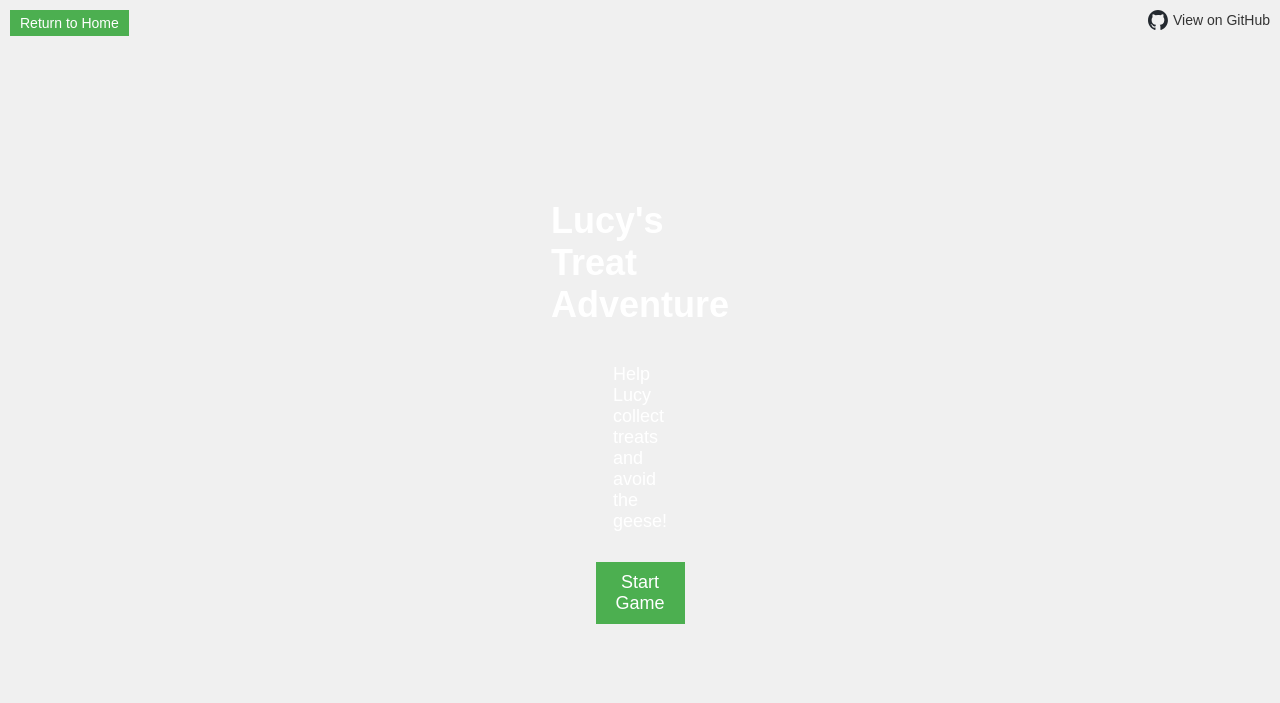
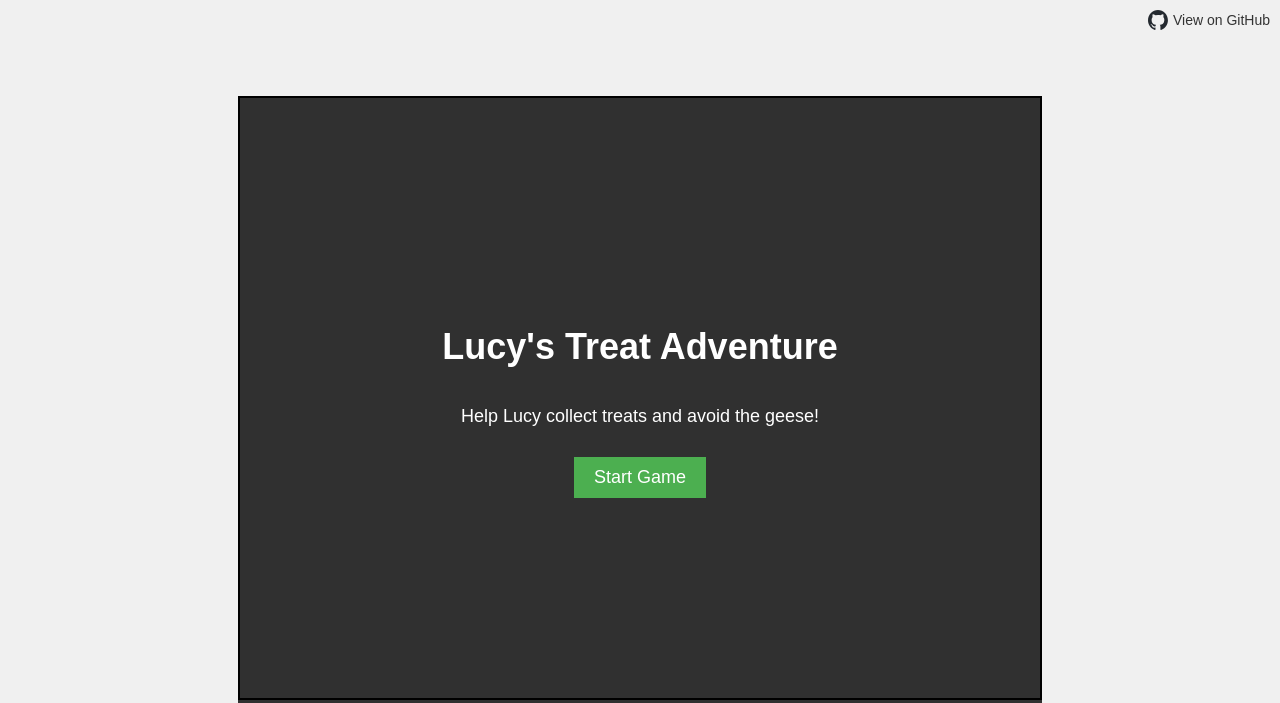
Before and after one commit to colin78/DogPacmanAdventures, a Flask app: page / in a window 1280 px wide. Shown: the top 703 px of the page. Run offline with Flask 3, Linux system fonts and the light colour scheme.

Commit message:
Restored to '2bad09603eeb92953fdd1078c9fc5a74fbd5e4a0'

```diff
--- a/static/css/style.css
+++ b/static/css/style.css
@@ -85,24 +85,3 @@
     gap: 5px;
     font-size: 14px;
 }
-
-#return-home {
-    position: absolute;
-    top: 10px;
-    left: 10px;
-    z-index: 1000;
-}
-
-#return-home-button {
-    font-size: 14px;
-    padding: 5px 10px;
-    background-color: #4CAF50;
-    color: #fff;
-    border: none;
-    cursor: pointer;
-    transition: background-color 0.3s;
-}
-
-#return-home-button:hover {
-    background-color: #45a049;
-}
--- a/static/js/game.js
+++ b/static/js/game.js
@@ -320,19 +320,21 @@
     }
 }
 
+function gameLoop() {
+    update();
+    draw();
+    requestAnimationFrame(gameLoop);
+}
+
 function gameOver() {
-    cancelAnimationFrame(gameLoopId);
     playSound('gameover.mp3');
     document.getElementById('final-score').textContent = score;
     document.getElementById('game-over-screen').style.display = 'flex';
-    document.getElementById('gameCanvas').style.display = 'none';
 }
 
 function gameWin() {
-    cancelAnimationFrame(gameLoopId);
     document.getElementById('final-score').textContent = score;
     document.getElementById('game-over-screen').style.display = 'flex';
-    document.getElementById('gameCanvas').style.display = 'none';
     document.querySelector('#game-over-screen h1').textContent = 'You Win!';
 }
 
@@ -378,42 +380,15 @@
     }
 });
 
-document.addEventListener('DOMContentLoaded', () => {
-    document.getElementById('start-screen').style.display = 'flex';
-    document.getElementById('game-over-screen').style.display = 'none';
-    document.getElementById('gameCanvas').style.display = 'none';
-});
-
 document.getElementById('start-button').addEventListener('click', () => {
     document.getElementById('start-screen').style.display = 'none';
-    document.getElementById('gameCanvas').style.display = 'block';
     init();
     gameLoop();
 });
 
 document.getElementById('restart-button').addEventListener('click', () => {
     document.getElementById('game-over-screen').style.display = 'none';
-    document.getElementById('gameCanvas').style.display = 'block';
     init();
-    gameLoop();
 });
 
-document.getElementById('return-home-button').addEventListener('click', () => {
-    cancelAnimationFrame(gameLoopId);
-    document.getElementById('gameCanvas').style.display = 'none';
-    document.getElementById('game-over-screen').style.display = 'none';
-    document.getElementById('start-screen').style.display = 'flex';
-    lucy = null;
-    treats = [];
-    powerUps = [];
-    geese = [];
-    score = 0;
-});
-
-let gameLoopId;
-
-function gameLoop() {
-    update();
-    draw();
-    gameLoopId = requestAnimationFrame(gameLoop);
-}
+document.getElementById('game-over-screen').style.display = 'none';
--- a/templates/index.html
+++ b/templates/index.html
@@ -12,9 +12,6 @@
             <img src="/static/assets/github-mark.svg" alt="GitHub" class="github-icon">
             View on GitHub
         </a>
-    </div>
-    <div id="return-home">
-        <button id="return-home-button">Return to Home</button>
     </div>
     <div id="game-container">
         <canvas id="gameCanvas" width="800" height="600"></canvas>
```
